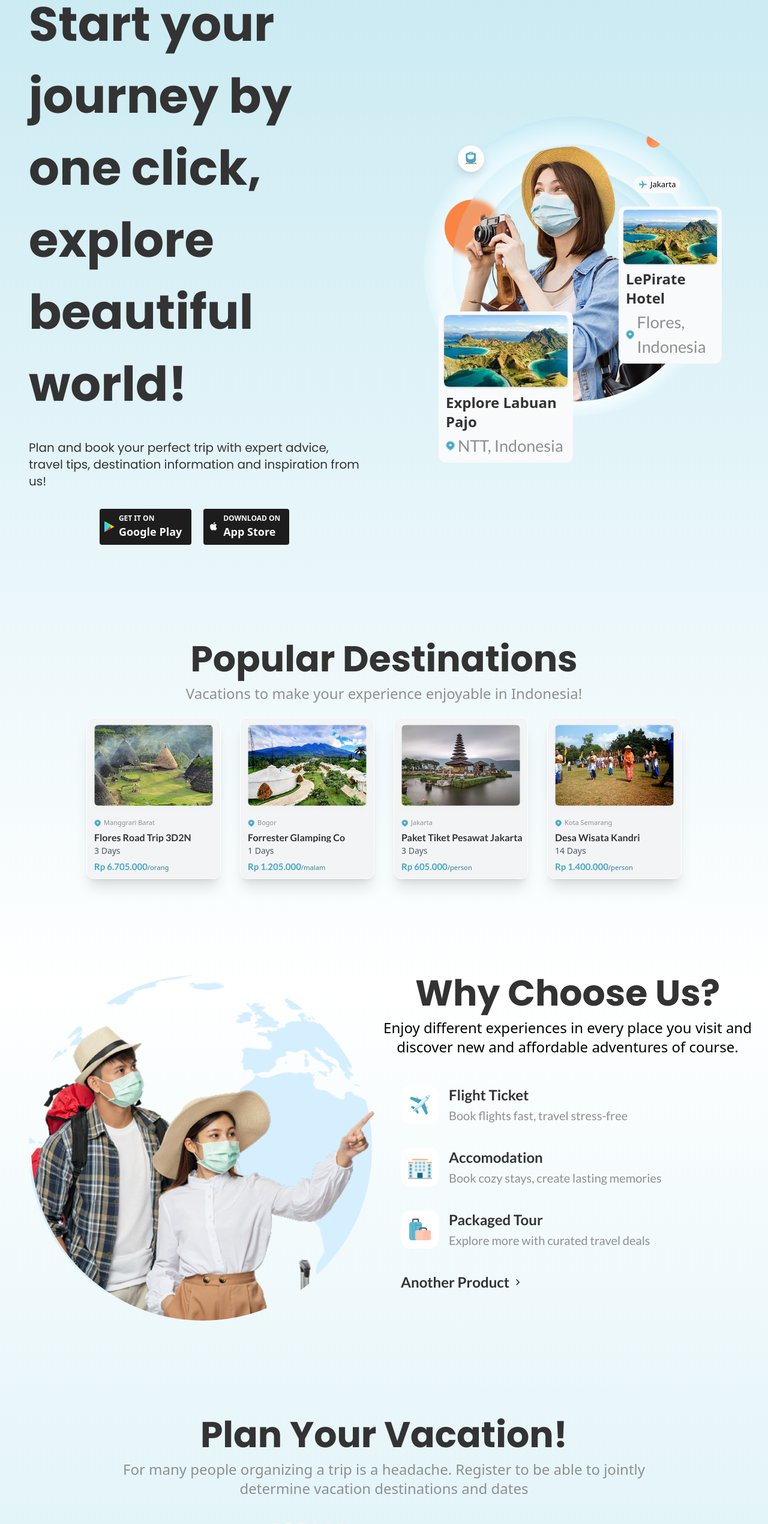
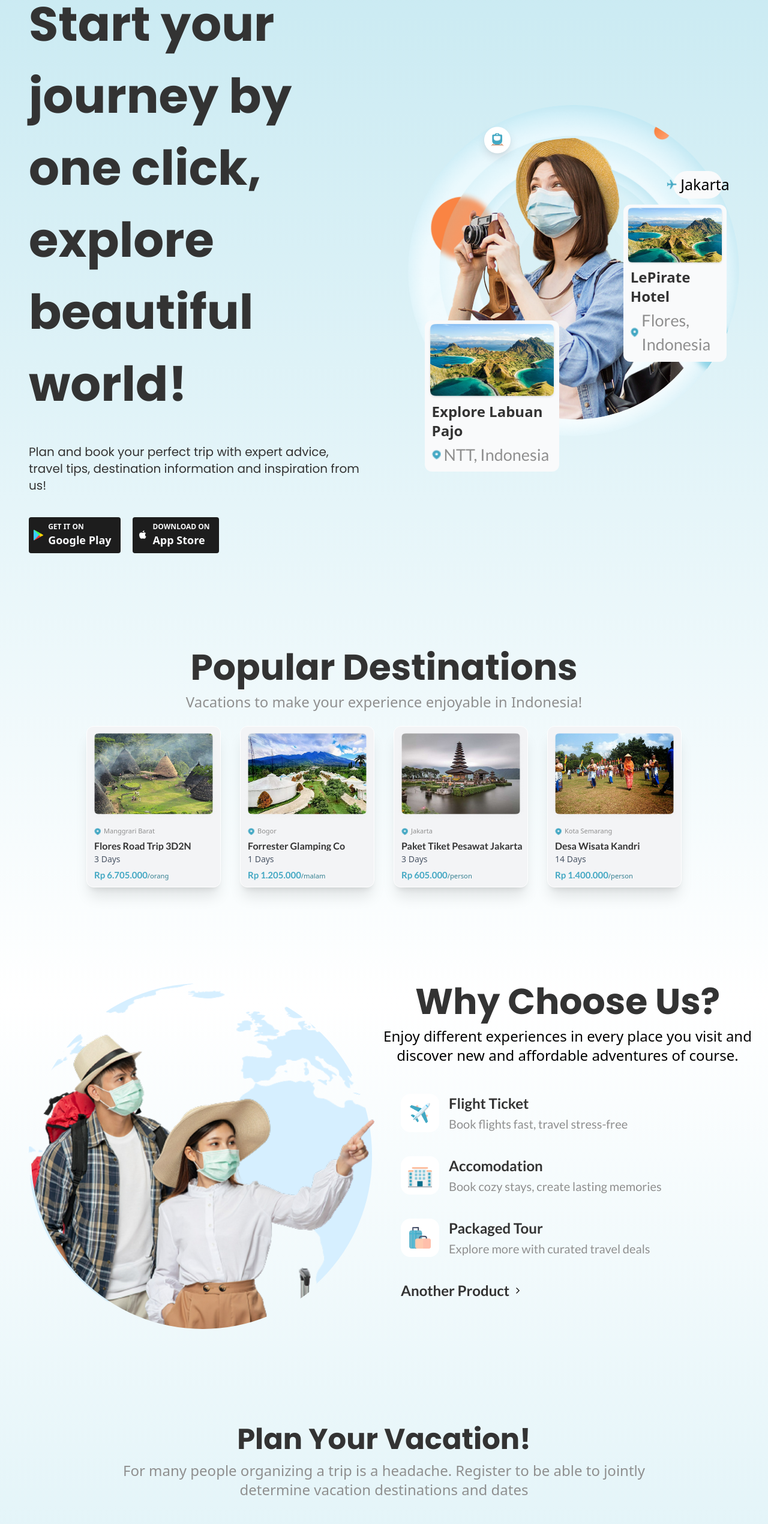
Before and after one commit to SanjilaGangaju/Landing-Page, a React (Vite) app: page / in a window 1280 px wide. Shown: the part 234-2774 px from the top of the page at 60% size. Built offline with nearby package versions, Linux system fonts and the light colour scheme.

Commit message:
tweak components

```diff
--- a/src/components/Hero/Hero.jsx
+++ b/src/components/Hero/Hero.jsx
@@ -7,7 +7,7 @@ const Hero = () => {
       <div className="wrapper grid grid-cols-1 md:grid-cols-2 lg:grid-cols-2 justify-between gap-20 py-[2rem] lg:py-[5rem] px-2 lg:px-12 items-center">
 
         {/* LEFT SIDE (text + buttons) */}
-        <div className="flex flex-col gap-[32px] w-full sm:order-2 md:order-1 lg:order-1 order-2">
+        <div className="flex flex-col gap-[39px] w-full sm:order-2 md:order-1 lg:order-1 order-2">
           <h1 className="font-[poppins] text-[#333333] font-bold text-[36px] md:text-[56px] lg:text-[5rem]">
             Start your journey by one click, explore beautiful world!
           </h1>
@@ -17,7 +17,7 @@ const Hero = () => {
           </p>
 
           {/* STORE BUTTONS */}
-          <div className="flex gap-2 lg:gap-5 items-center justify-center">
+          <div className="flex gap-2 lg:gap-5 justify-start">
             <div className="bg-[#1d1d1d]  cursor-pointer flex items-center justify-center gap-2 py-2 px-2 hover:bg-black rounded">
               <div className="w-1/7">
                 <img className="w-full" src="/images/playstoreicon.png" />
@@ -51,7 +51,7 @@ const Hero = () => {
 
         {/* RIGHT SIDE (image + overlays) */}
         <div className="order-1 md:order-2 lg:order-2 sm:order-1">
-          <div className="relative w-full max-w-[500px] mx-auto">
+          <div className="relative w-full max-w-[500px] md:max-w-[600px] lg:max-w-[900px] mx-auto">
             {/* Background image */}
             <img
               className="w-full h-auto object-cover rounded-full"
@@ -69,7 +69,7 @@ const Hero = () => {
             </div>
 
             {/* Frame overlay */}
-            <div className="absolute top-[8%] left-[8%] w-[20%]">
+            <div className="absolute top-[8%] lg:top-[5%] lg:left-[20%]  left-[8%] ">
               <img src="/images/Frame 11.png" alt="Frame" />
             </div>
 
@@ -94,13 +94,13 @@ const Hero = () => {
             </div>
 
             {/* Flight badge */}
-            <div className="absolute top-[20%] left-[70%] md:left-[70%] bg-gray-50 flex items-center justify-center gap-1 py-1 px-2 rounded-full w-auto">
+            <div className="absolute top-[20%] left-[70%] md:left-[70%] lg:left-[80%] bg-gray-50 flex items-center justify-center gap-1 py-1 px-2 rounded-full w-[15%]">
               <img
-                className="w-4 h-4"
+                className="w-4 h-4 lg:w-5 lg:h-5"
                 src="/images/ic_baseline-flight.png"
                 alt="flight"
               />
-              <p className="text-[11px] md:text-[13px]">Jakarta</p>
+              <p className="text-[11px] md:text-[13px] lg:text-[25px]">Jakarta</p>
             </div>
           </div>
         </div>
--- a/src/components/Vacation/Vacation.jsx
+++ b/src/components/Vacation/Vacation.jsx
@@ -6,29 +6,19 @@ const Vacation = () => {
     <section>
     <div className='wrapper flex items-center flex-col  py-[2rem] lg:py-[5rem] lg:px-12 px-2'>
         <div className='flex flex-col items-center gap-3'>
-             <h2 className='title text-3xl lg:text-6xl font-bold font-[poppins] text-center'>Plan Your Vacation!</h2>
+             <h2 className='title text-3xl lg:text-5xl font-bold font-[poppins] text-center'>Plan Your Vacation!</h2>
         <p className='small-text text-[18px]  lg:text-2xl w-[80%] text-center'>For many people organizing a trip is a headache. Register to be able to jointly determine vacation destinations and dates</p>
 
         </div>
 
         <div className='h-full relative w-full flex items-center justify-center'>
-            <img className="md:w-[90%] lg:w-[70%] w-[100%] -mt-10 md:-mt-30 md:-mb-22 opacity-[0.9] md:opacity-[0.5] lg:opacity-[0.5] h-1/1 object-cover" src="/images/hexagonworld.png"></img>
-            <div className='absolute left-50 hidden  md:flex top-30 '>
-              <DragCard  src="" title="De Pavijoen Bandung" category="Hotel" span1="1 Kamar" span2="2 Orang" span3="Check-in 13:00"></DragCard>
+            <img className="md:w-[90%] lg:w-[70%] w-[100%] -mt-10 md:-mt-20 md:-mb-22 opacity-[0.9] md:opacity-[0.5] lg:opacity-[0.5] h-1/1 object-cover" src="/images/hexagonworld.png"></img>
+            <div className='absolute md:left-[8%] md:flex lg:flex lg:left-[20%] hidden md:top-[10%] lg:top-[20%]'>
+              <DragCard  src="/images/Rectangle 9 (1).png" title="De Pavijoen Bandung" category="Hotel" span1="1 Kamar" span2="2 Orang" span3="Check-in 13:00"></DragCard>
 
             </div>
-           <div className='absolute left-50 hidden lg:flex md:flex top-30'>
-  <DragCard
-    src="/images/Rectangle 9 (1).png"
-    title="De Pavijoen Bandung"
-    category="Hotel"
-    span1="1 Kamar"
-    span2="2 Orang"
-    span3="Check-in 13:00"
-  />
-</div>
 
-<div className='absolute right-20 top-40 hidden lg:flex md:flex'>
+<div className='absolute md:left-[50%] md:flex lg:flex lg:left-[70%] hidden md:top-[50%] lg:top-[30%]'>
   <DragCard
     src="/images/Rectangle 9.png"
     title="City Tour Bandung"
@@ -39,7 +29,7 @@ const Vacation = () => {
   />
 </div>
 
-<div className='absolute left-40 bottom-70 hidden lg:flex md:flex'>
+<div className='absolute md:left-[20%] md:flex lg:flex lg:left-[20%] hidden md:top-[60%] lg:top-[50%]'>
   <DragCard
     src="/images/Rectangle 9 (2).png"
     title="Garuda Indonesia - Jakarta"
@@ -50,7 +40,7 @@ const Vacation = () => {
   />
 </div>
 
-<div className='absolute right-20 hidden md:flex lg:flex bottom-70'>
+<div className='absolute md:left-[60%] md:flex lg:flex lg:left-[70%] hidden md:top-[20%] lg:top-[60%]'>
   <DragCard
     src="/images/Rectangle 9 (3).png"
     title="Rental Mobil Bandung"
```
